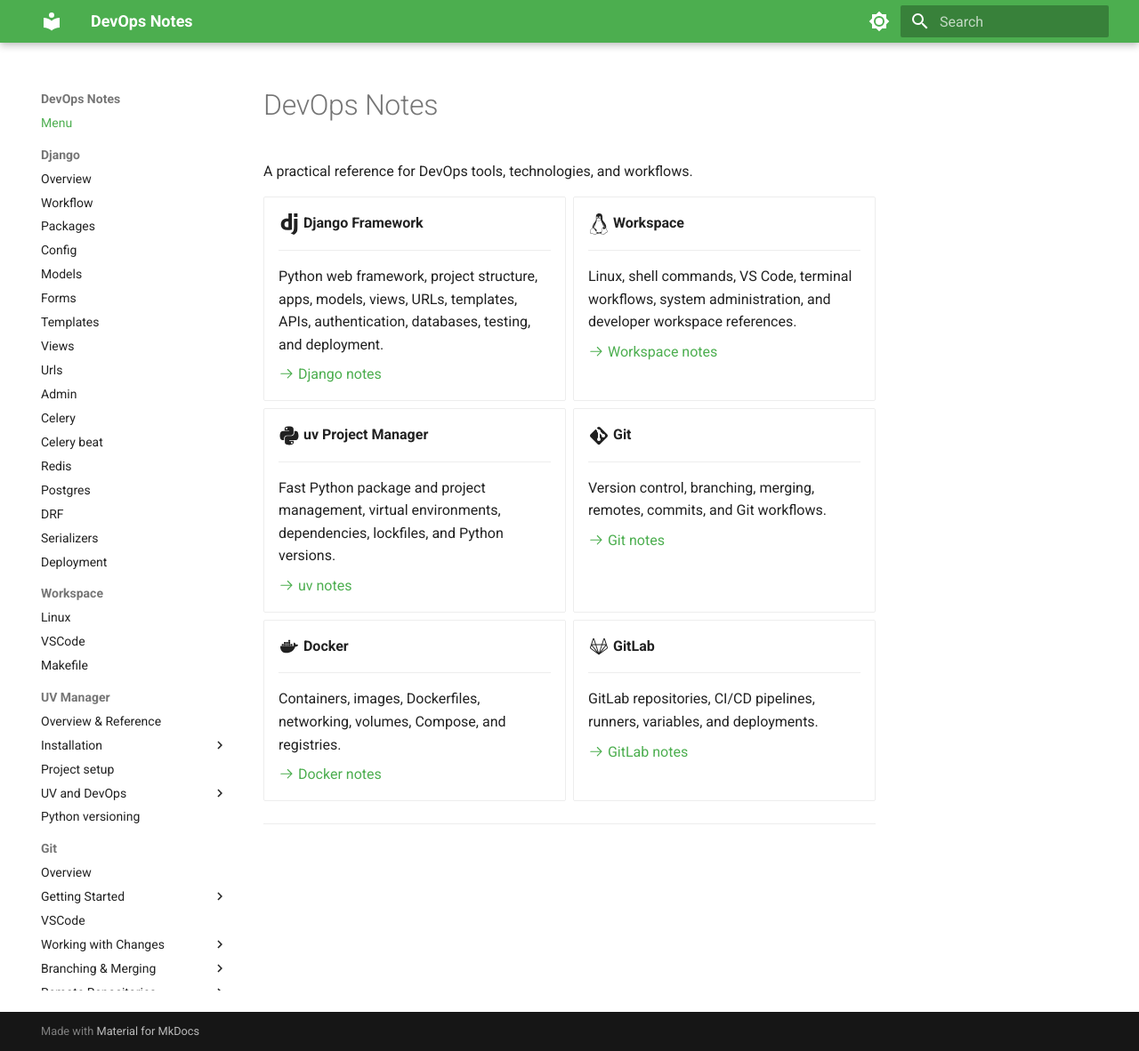
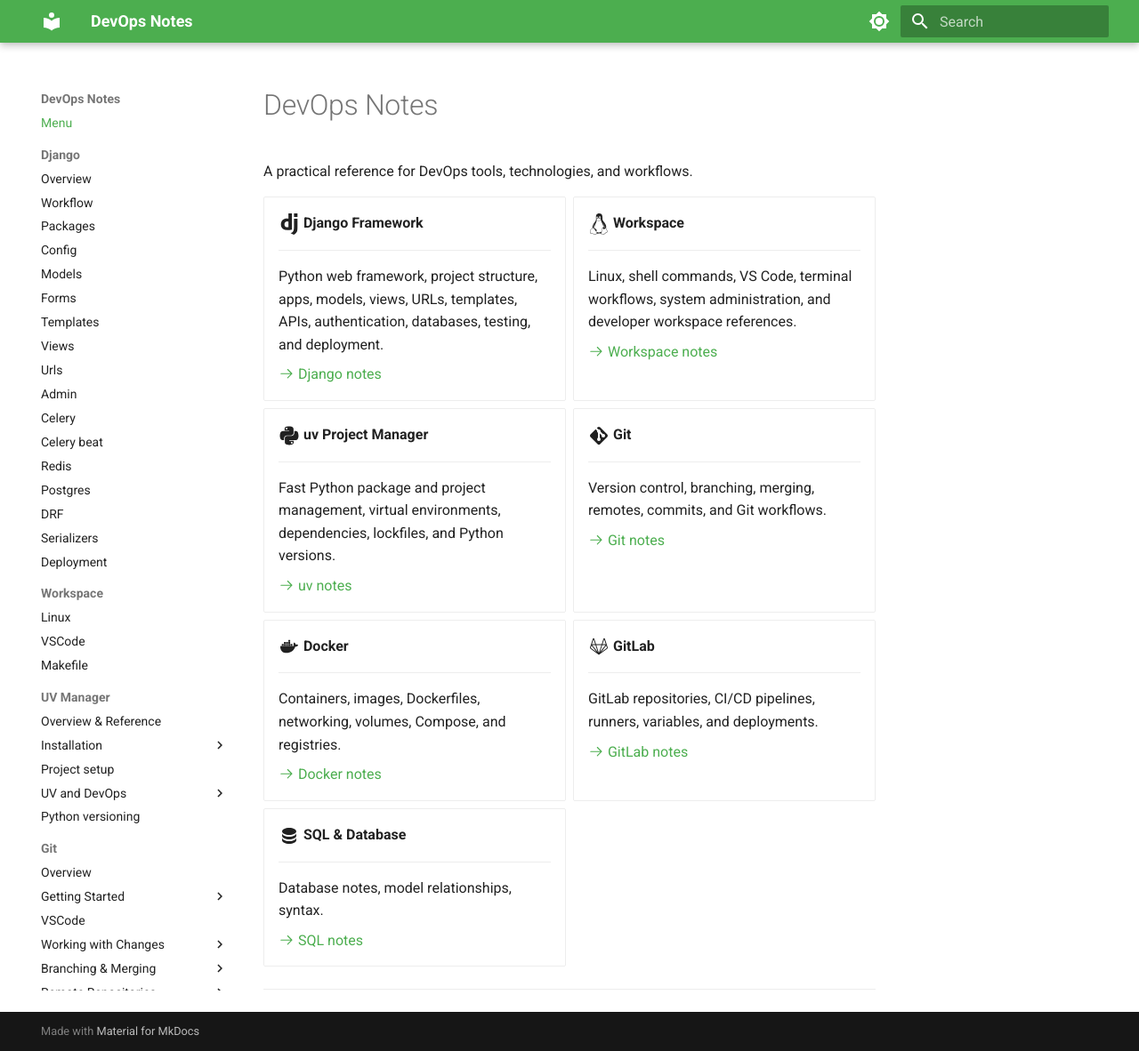
Before and after one commit to PSebastian96/devops_notes, an MkDocs documentation site: the page built from docs/index.md, in a window 1280 px wide and 1182 px high. Shown: the whole window at 89% size. Built offline with MkDocs 1.6.1 and Material for MkDocs 9.7.7, drawn with Linux system fonts in a browser that asks for light colours.

Commit message:
SQL & DB option added

```diff
--- a/docs/index.md
+++ b/docs/index.md
@@ -54,6 +54,15 @@ A practical reference for DevOps tools, technologies, and workflows.
 
     [:octicons-arrow-right-24: GitLab notes](gitlab/index.md)
 
+-   :material-database:{ .lg .middle } **SQL & Database**
+
+    ---
+
+    Database notes, model relationships, syntax.
+
+
+    [:octicons-arrow-right-24: SQL notes](sql/index.md)
+
 </div>
 
 ---
```
